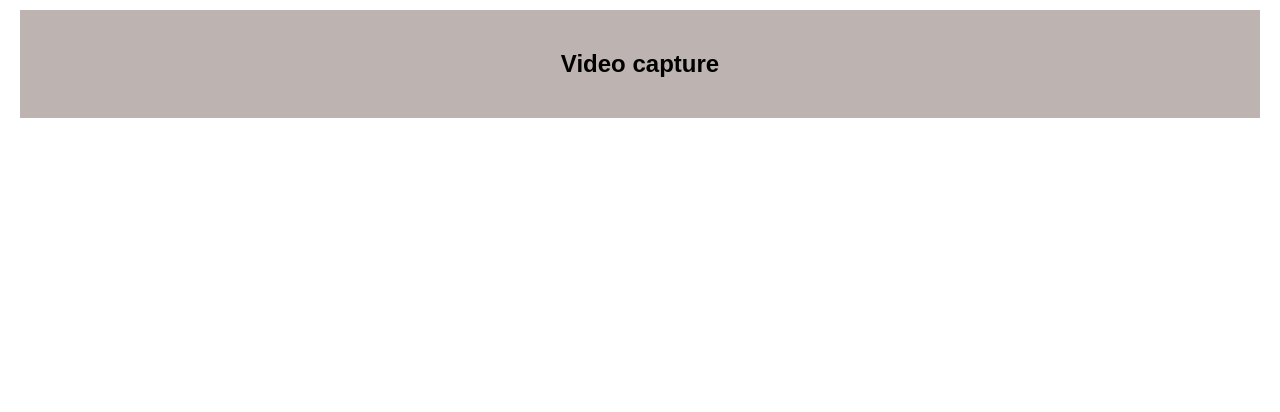
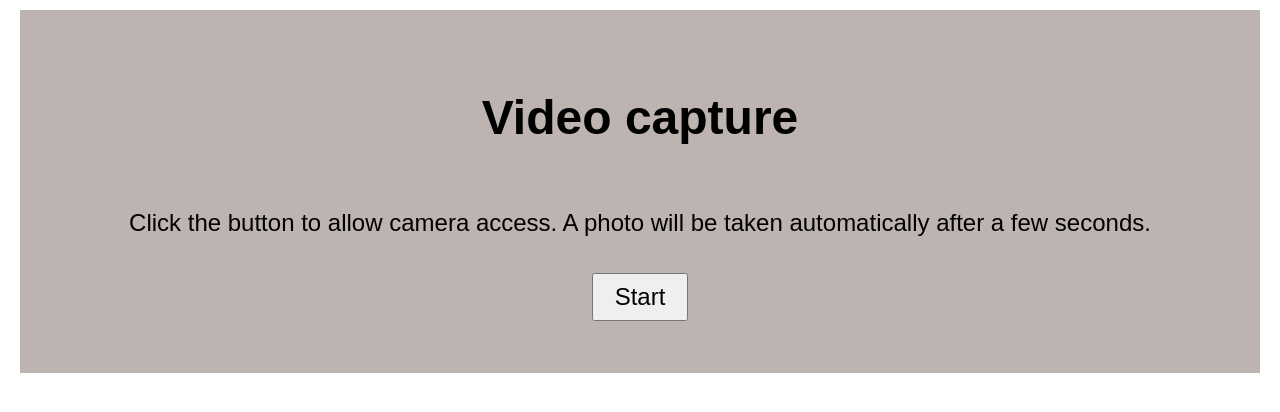
Before and after one commit to dejanmijic/video-capture, a React (Vite) app: page / in a window 1280 px wide. Shown: the top 412 px of the page. Built offline with nearby package versions, Linux system fonts and the light colour scheme.

Commit message:
Instructions component - layout

```diff
--- a/src/app/App.tsx
+++ b/src/app/App.tsx
@@ -1,5 +1,6 @@
 import type { JSX } from 'react'
 import './App.css'
+import { Instructions } from '../features/video-capture/components/Instructions/Instructions'
 
 const App = (): JSX.Element => {
   return (
@@ -7,7 +8,7 @@ const App = (): JSX.Element => {
       <main>
         <div className="wrapper">
           <section>
-            <h1>Video capture</h1>
+            <Instructions />
           </section>
         </div>
       </main>
--- /dev/null
+++ b/src/features/video-capture/components/Instructions/Instructions.css
@@ -0,0 +1,20 @@
+h1 {
+  font-size: 48px;
+}
+
+p {
+  font-size: 24px;
+}
+
+button {
+  width: 96px;
+  height: 48px;
+  margin: 12px 0;
+  font-size: 24px;
+  cursor: pointer;
+}
+
+.wrapper {
+  display: flex;
+  flex-direction: column;
+}
--- /dev/null
+++ b/src/features/video-capture/components/Instructions/Instructions.tsx
@@ -0,0 +1,15 @@
+import type { JSX } from 'react'
+import './Instructions.css'
+
+export const Instructions = (): JSX.Element => {
+  return (
+    <div className="wrapper">
+      <h1>Video capture</h1>
+      <p>
+        Click the button to allow camera access. A photo will be taken
+        automatically after a few seconds.
+      </p>
+      <button type="button">Start</button>
+    </div>
+  )
+}
```
